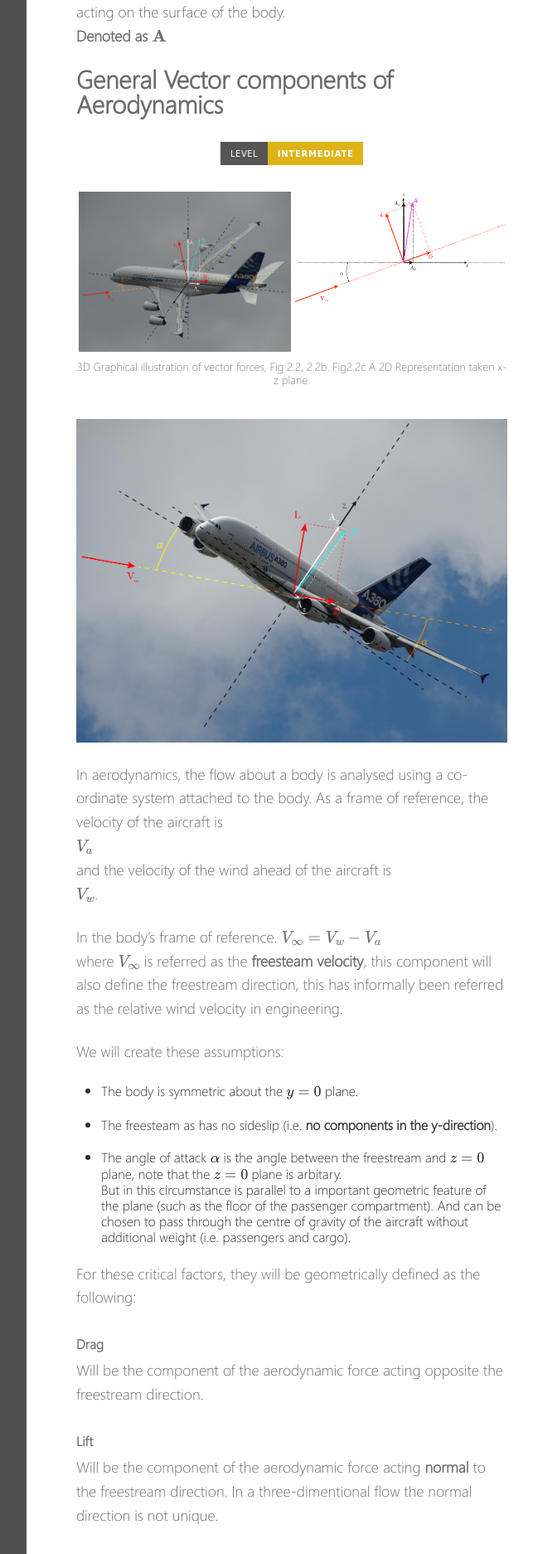
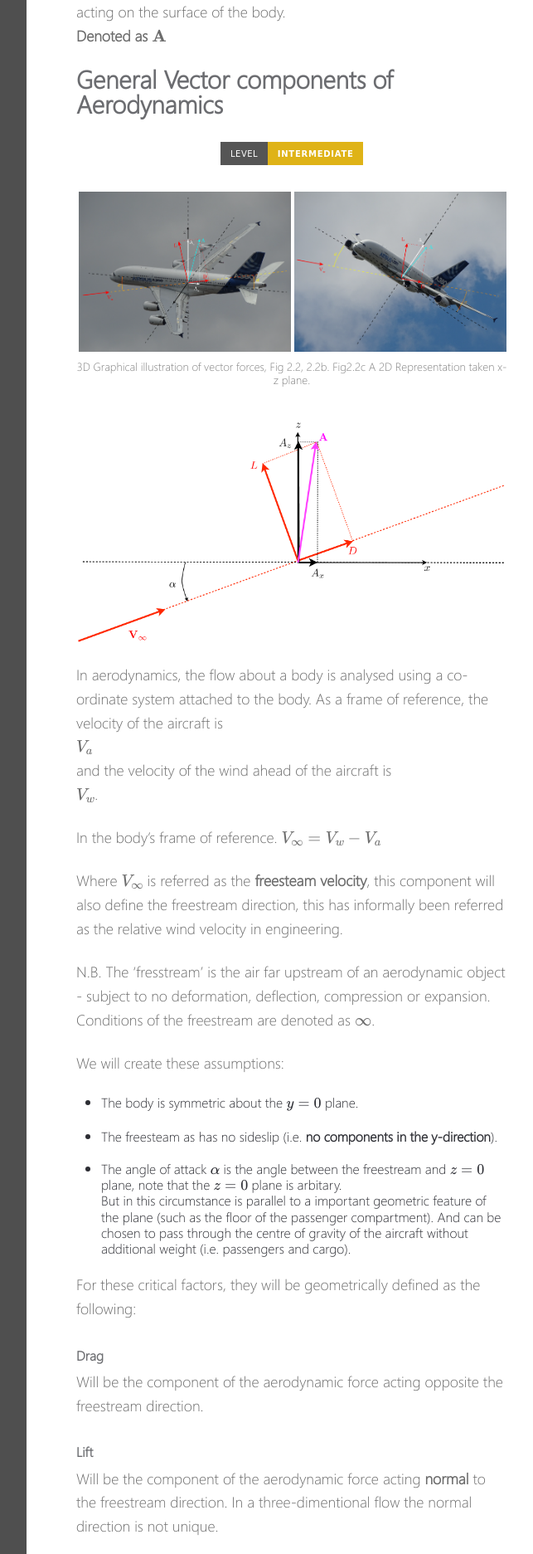
Before and after one commit to EXYZED/AerodynamicalCollective, a Jekyll site: the page built from _posts/2019-06-01-Aerodynamic-Physics.md, in a window 1280 px wide. Shown: the part 1943-3816 px from the top of the page at 83% size, without its empty margins (608-1251 px from the left). Built offline with Jekyll 4.4.1, drawn with Linux system fonts in a browser that asks for light colours; formulas are drawn with MathJax 3.

Commit message:
Update 2019-06-01-Aerodynamic-Physics.md

```diff
--- a/_posts/2019-06-01-Aerodynamic-Physics.md
+++ b/_posts/2019-06-01-Aerodynamic-Physics.md
@@ -65,11 +65,11 @@ The aerodynamic force is defined as the force generated by the fluid acting on t
 
 <figure class="half">
     <a href="/images/Diagrams/Fig2.2.png"><img src="/images/Diagrams/Fig2.2.png"></a>
-    <a href="/images/Diagrams/Fig2.2c.png"><img src="/images/Diagrams/Fig2.2c.png"></a>
+    <a href="/images/Diagrams/Fig2.2b.png"><img src="/images/Diagrams/Fig2.2b.png"></a>
     <figcaption>3D Graphical illustration of vector forces, Fig 2.2, 2.2b. Fig2.2c A 2D Representation taken x-z plane.</figcaption>
 </figure>
 
-![/images/Diagrams/Fig2.2b.png](/images/Diagrams/Fig2.2b.png)
+![/images/Diagrams/Fig2.2c.png](/images/Diagrams/Fig2.2c.png)
 
 In aerodynamics, the flow about a body is analysed using a co-ordinate system attached to the body. As a frame of reference, the velocity of the aircraft is
 $$V_a$$
@@ -78,7 +78,10 @@ $$V_w$$.
 
 In the body's frame of reference.
 $$V_\infty = V_w - V_a$$
-where $$V_{\infty}$$ is referred as the **freesteam velocity**, this component will also define the freestream direction, this has informally been referred as the relative wind velocity in engineering.
+
+Where $$V_{\infty}$$ is referred as the **freesteam velocity**, this component will also define the freestream direction, this has informally been referred as the relative wind velocity in engineering.
+
+N.B. The 'fresstream' is the air far upstream of an aerodynamic object - subject to no deformation, deflection, compression or expansion. Conditions of the freestream are denoted as $$\infty$$.
 
 We will create these assumptions:
 * The body is symmetric about the $$y=0$$ plane.
```
